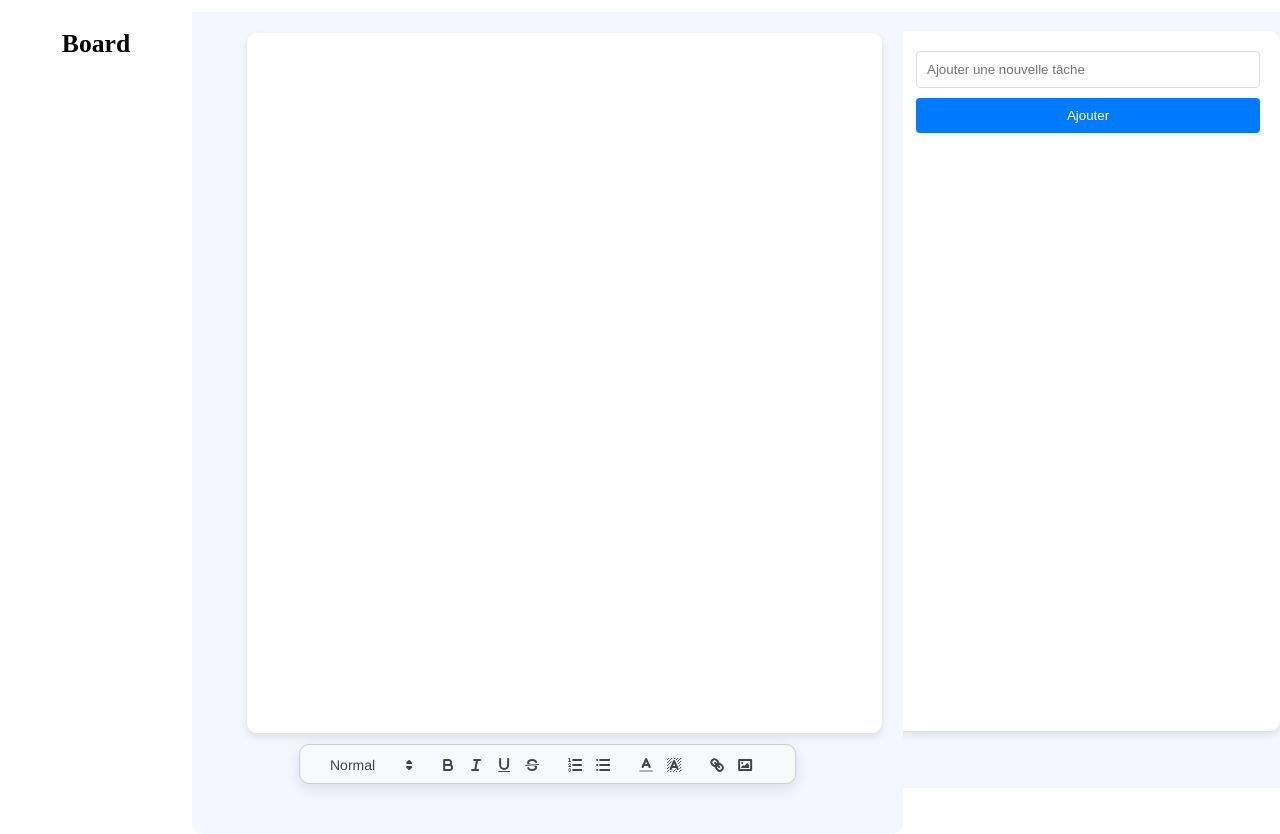
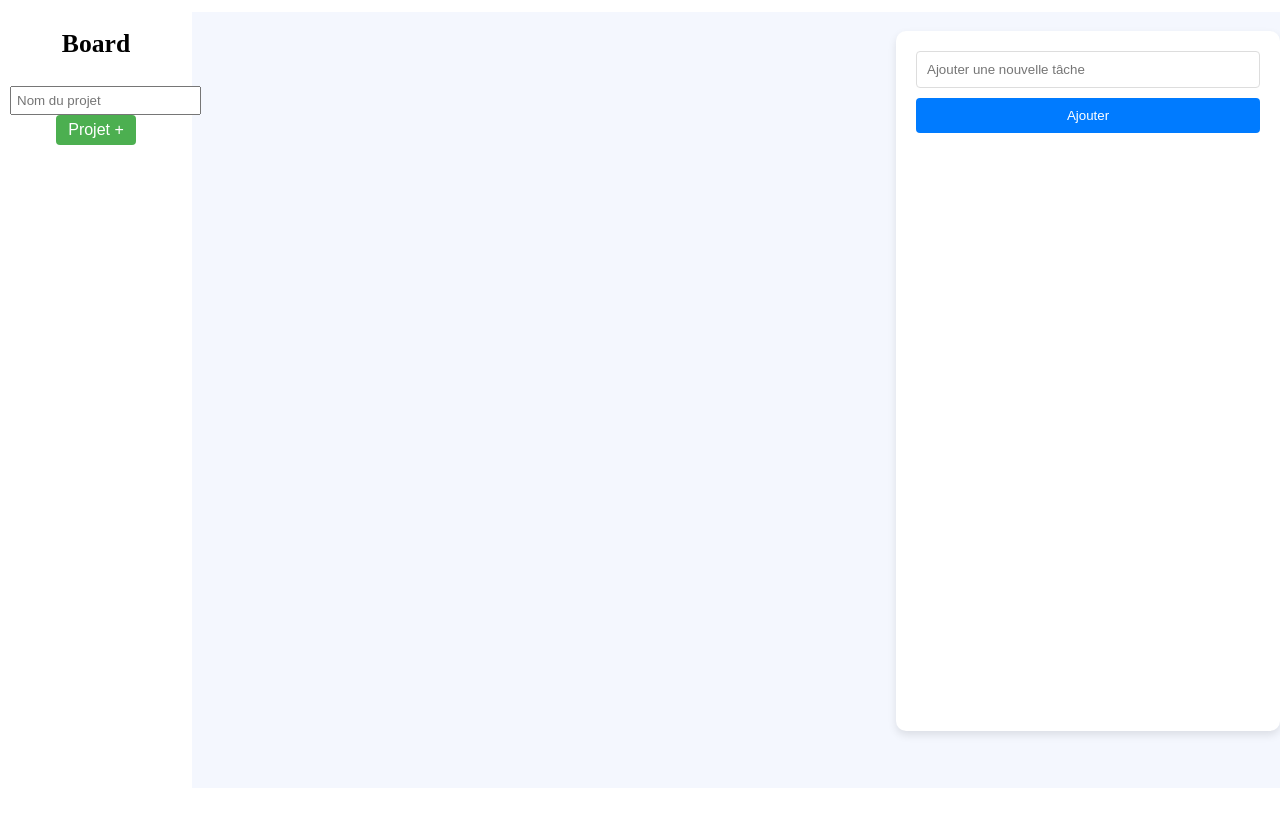
Before and after one commit to GoodMorning46/Notes, a React (Create React App) app: page / in a window 1280 px wide. After the commit the page ends 800 px from the top, so only its background shows below. Built offline with nearby package versions, Linux system fonts and the light colour scheme.

Commit message:
Ajout de la partie Projet

```diff
--- a/src/App.css
+++ b/src/App.css
@@ -36,3 +36,65 @@
   width: 30%;
   height: 97vh;
 }
+
+.Project_Creation {
+  text-align: center;
+  padding: 10px;
+}
+
+.Project_Creation input {
+  padding: 5px;
+  margin-right: 5px;
+}
+
+.Project_Creation button {
+  padding: 6px 12px;
+  background-color: #4CAF50; /* Couleur verte */
+  color: white;
+  border: none;
+  border-radius: 4px;
+  cursor: pointer;
+  font-size: 1em;
+  transition: background-color 0.3s;
+}
+
+.Project_Creation button:hover {
+  background-color: #45a049; /* Couleur un peu plus foncée au survol */
+}
+
+
+.Projects_List {
+  padding: 10px;
+}
+
+.Project_Item {
+  display: flex;
+  align-items: center;
+  justify-content: space-between;
+  margin: 10px 5px;
+  padding: 8px;
+  border: 1px solid #ddd; /* Bordure légère */
+  border-radius: 4px; /* Coins arrondis */
+  background-color: #f9f9f9; /* Couleur de fond légère */
+  transition: background-color 0.3s; /* Animation de survol */
+}
+
+.Project_Item:hover {
+  background-color: #f1f1f1; /* Changement de couleur au survol */
+}
+
+.Project_Name {
+  font-size: 1.1em; /* Taille de la police */
+  font-weight: bold; /* Police en gras */
+  color: #333; /* Couleur de la police */
+  margin-left: 10px; /* Espacement */
+}
+
+.Delete_Icon {
+  color: red;
+  cursor: pointer;
+}
+
+.Delete_Icon:hover {
+  color: darkred;
+}
--- a/src/App.js
+++ b/src/App.js
@@ -1,19 +1,89 @@
+import React, { useState, useEffect } from 'react';
+import { FaTrash } from 'react-icons/fa';
 import './App.css';
 import Notes from './components/Notes';
 import TodoList from './components/TodoList';
 
+function App() {
+  const [projects, setProjects] = useState([]);
+  const [newProjectName, setNewProjectName] = useState('');
+  const [selectedProjectIndex, setSelectedProjectIndex] = useState(-1);
 
+  useEffect(() => {
+    const savedProjects = JSON.parse(localStorage.getItem('projects')) || [];
+    setProjects(savedProjects);
+  }, []);
 
-function App() {
+  const saveProjects = (newProjects) => {
+    localStorage.setItem('projects', JSON.stringify(newProjects));
+  };
+
+  const handleAddProject = () => {
+    if (newProjectName.trim()) {
+      const newProject = { name: newProjectName, note: '' };
+      const updatedProjects = [...projects, newProject];
+      setProjects(updatedProjects);
+      saveProjects(updatedProjects);
+      setNewProjectName('');
+    }
+  };
+
+  const handleSelectProject = (index) => {
+    setSelectedProjectIndex(index);
+  };
+
+  const handleDeleteProject = (index) => {
+    const updatedProjects = projects.filter((_, projIndex) => projIndex !== index);
+    setProjects(updatedProjects);
+    saveProjects(updatedProjects);
+    if (index === selectedProjectIndex) {
+      setSelectedProjectIndex(-1);
+    }
+  };
+
+  const handleUpdateNote = (newNoteContent) => {
+    const updatedProjects = projects.map((project, index) => {
+      if (index === selectedProjectIndex) {
+        return { ...project, note: newNoteContent };
+      }
+      return project;
+    });
+    setProjects(updatedProjects);
+    saveProjects(updatedProjects);
+  };
+
   return (
     <div className="App">
       <div className="bord1"></div>
       <div className="Bloc_parent">
         <div className="Menu_gauche">
           <h1 className="Board">Board</h1>
+          <div className="Project_Creation">
+            <input
+              type="text"
+              value={newProjectName}
+              onChange={(e) => setNewProjectName(e.target.value)}
+              onKeyPress={(e) => e.key === 'Enter' && handleAddProject()}
+              placeholder="Nom du projet"
+            />
+            <button onClick={handleAddProject}>Projet +</button>
+          </div>
+          <div className="Projects_List">
+            {projects.map((project, index) => (
+              <div key={index} className="Project_Item" onClick={() => handleSelectProject(index)}>
+                {project.name}
+                <FaTrash onClick={() => handleDeleteProject(index)} className="Delete_Icon" />
+              </div>
+            ))}
+          </div>
         </div>
         <div className="Notes">
-            <Notes />
+          {selectedProjectIndex !== -1 &&
+            <Notes
+              content={projects[selectedProjectIndex].note}
+              onContentChange={handleUpdateNote}
+            />
+          }
         </div>
         <div className="Todo">
           <TodoList />
--- a/src/components/Notes.js
+++ b/src/components/Notes.js
@@ -11,21 +11,16 @@ const toolbarOptions = [
   ['link', 'image'],
 ];
 
-const Notes = () => {
+const Notes = ({ content, onContentChange }) => {
   const [editorHtml, setEditorHtml] = useState('');
 
   useEffect(() => {
-    // Chargement du contenu depuis le localStorage
-    const localNotes = localStorage.getItem('notes');
-    if (localNotes) {
-      setEditorHtml(localNotes);
-    }
-  }, []);
+    setEditorHtml(content);
+  }, [content]);
 
   const handleChange = (content, delta, source, editor) => {
-    // Mise à jour de l'état de l'éditeur et sauvegarde dans le localStorage
+    onContentChange(content);
     setEditorHtml(content);
-    localStorage.setItem('notes', content);
   };
 
   return (
```
Also changed, not shown: src/components/css/Notes.css (indentation only). Lines whose indentation alone changed are shown as unchanged.
